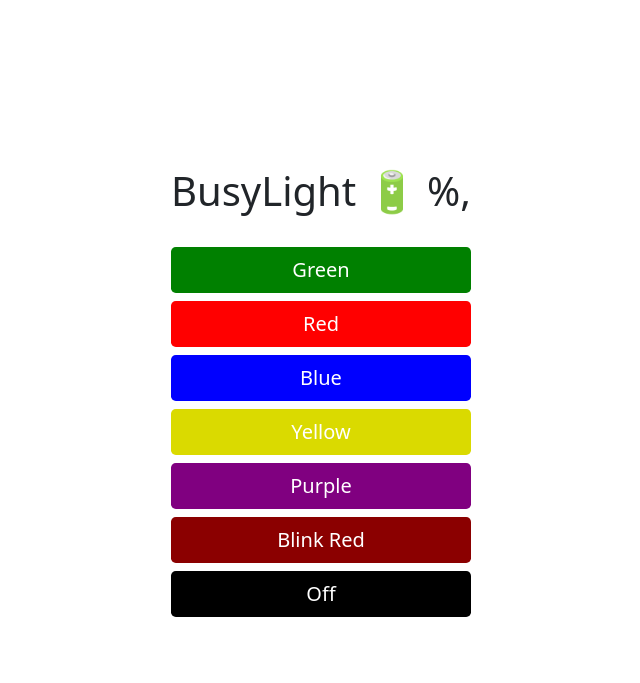
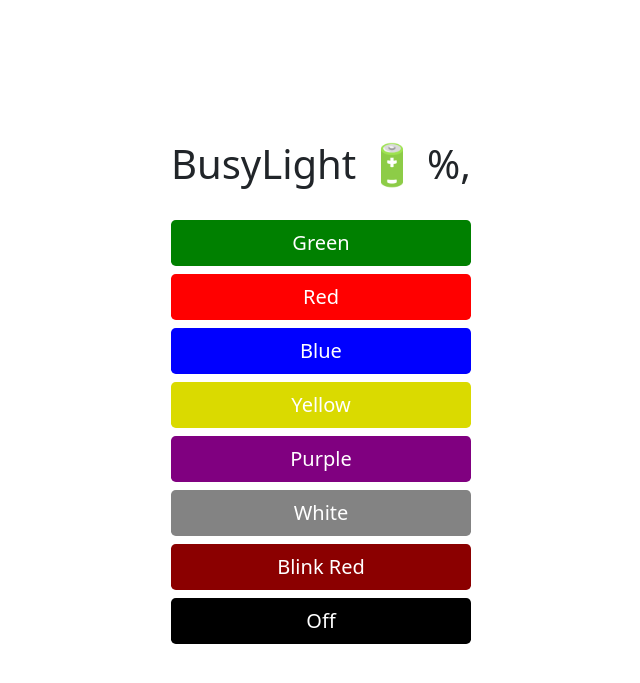
Before and after one commit to danacr/busylight, a Flask app: page / in a window 1280 px wide. Shown: the top 683 px of the page, without its empty margins (319-959 px from the left). Run offline with Flask 2, Linux system fonts and the light colour scheme.

Commit message:
Added white

```diff
--- a/main.py
+++ b/main.py
@@ -33,6 +33,9 @@ def control():
             case "Purple":
                 subprocess.run([busylight_path, 'on', 'purple'],
                                stdout=subprocess.PIPE)
+            case "White":
+                subprocess.run([busylight_path, 'on', 'white'],
+                               stdout=subprocess.PIPE)
             case "Blink Red":
                 subprocess.run([busylight_path, 'blink', 'red'],
                                stdout=subprocess.PIPE)
--- a/templates/index.html
+++ b/templates/index.html
@@ -37,6 +37,8 @@
             value="Yellow" />
           <input type="submit" class="btn btn-primary btn-lg" style="background-color: purple" name="action"
             value="Purple" />
+            <input type="submit" class="btn btn-primary btn-lg" style="background-color: rgb(131, 131, 131)" name="action"
+            value="White" />
           <input type="submit" class="btn btn-primary btn-lg" style="background-color: darkred;" name="action"
             value="Blink Red" />
           <input type="submit" class="btn btn-primary btn-lg" style="background-color: black;" name="action"
```
